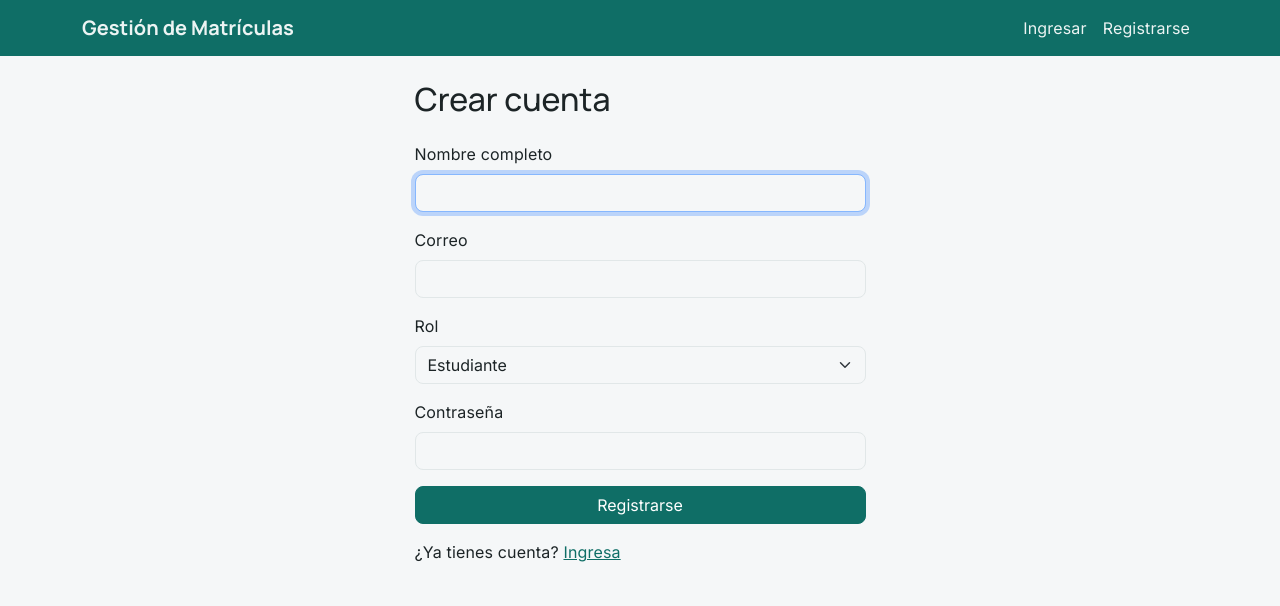
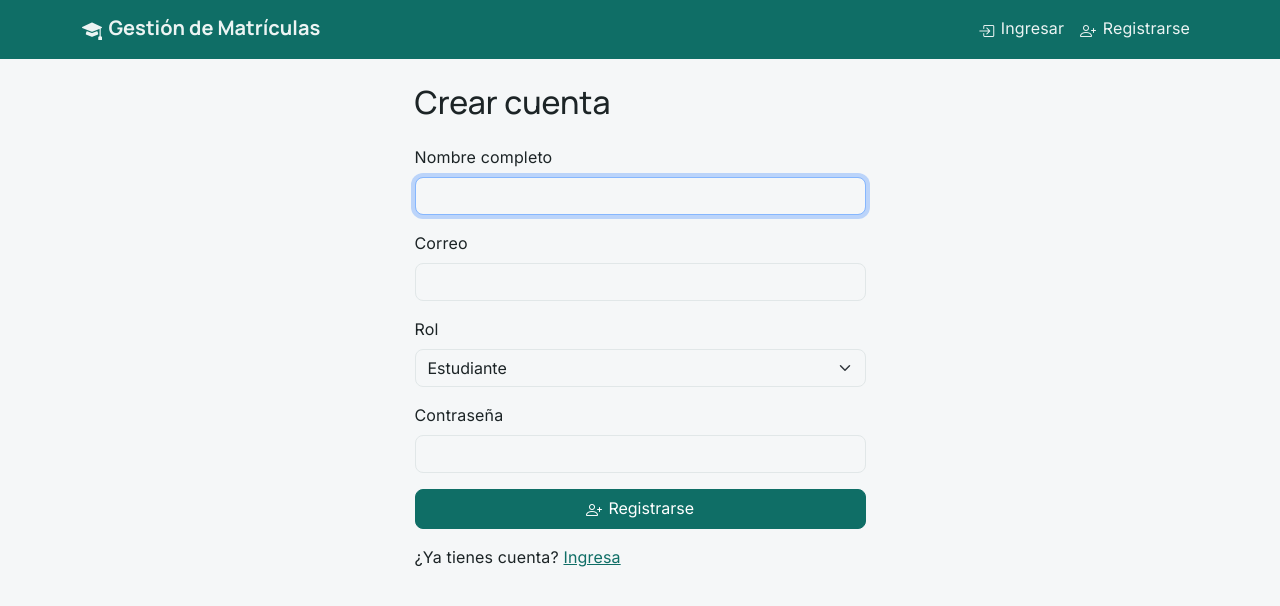
Before and after one commit to Bcristianr10/mono_webapp_mircoservicios, a Flask app: page /register in a window 1280 px wide. Shown: the top 606 px of the page. Run offline with Flask 3, Linux system fonts and the light colour scheme.

Commit message:
Agregar iconos (Bootstrap Icons) en navegacion, botones y reportes
Sin emojis: se usa el set de iconos SVG de Bootstrap Icons via CDN,
igual que Bootstrap CSS/JS. Cubre navbar, alertas flash, botones de
accion (nuevo curso, editar, inscribirme, cancelar, buscar, exportar,
volver) y encabezados de las tarjetas del dashboard de reportes.

```diff
--- a/micro_bff_app/micro_bff_app/templates/auth/login.html
+++ b/micro_bff_app/micro_bff_app/templates/auth/login.html
@@ -13,7 +13,7 @@
                 <label class="form-label">Contraseña</label>
                 <input type="password" name="password" class="form-control" required>
             </div>
-            <button type="submit" class="btn btn-primary w-100">Ingresar</button>
+            <button type="submit" class="btn btn-primary w-100"><i class="bi bi-box-arrow-in-right"></i>Ingresar</button>
         </form>
         <p class="mt-3">¿No tienes cuenta? <a href="{{ url_for('auth.register') }}">Regístrate</a></p>
     </div>
--- a/micro_bff_app/micro_bff_app/templates/auth/register.html
+++ b/micro_bff_app/micro_bff_app/templates/auth/register.html
@@ -24,7 +24,7 @@
                 <label class="form-label">Contraseña</label>
                 <input type="password" name="password" class="form-control" required>
             </div>
-            <button type="submit" class="btn btn-primary w-100">Registrarse</button>
+            <button type="submit" class="btn btn-primary w-100"><i class="bi bi-person-plus"></i>Registrarse</button>
         </form>
         <p class="mt-3">¿Ya tienes cuenta? <a href="{{ url_for('auth.login') }}">Ingresa</a></p>
     </div>
--- a/micro_bff_app/micro_bff_app/templates/base.html
+++ b/micro_bff_app/micro_bff_app/templates/base.html
@@ -5,6 +5,7 @@
     <meta name="viewport" content="width=device-width, initial-scale=1.0">
     <title>{% block title %}Gestión de Matrículas{% endblock %}</title>
     <link href="https://cdn.jsdelivr.net/npm/bootstrap@5.3.3/dist/css/bootstrap.min.css" rel="stylesheet">
+    <link href="https://cdn.jsdelivr.net/npm/bootstrap-icons@1.11.3/font/bootstrap-icons.min.css" rel="stylesheet">
     <link rel="preconnect" href="https://fonts.googleapis.com">
     <link rel="preconnect" href="https://fonts.gstatic.com" crossorigin>
     <link href="https://fonts.googleapis.com/css2?family=Manrope:wght@500;600;700;800&family=Inter:wght@400;500;600&display=swap" rel="stylesheet">
@@ -138,38 +139,52 @@
         .table > tbody > tr:last-child > td {
             border-bottom: none;
         }
+
+        .bi {
+            vertical-align: -0.14em;
+        }
+        .nav-link .bi,
+        .btn .bi,
+        .navbar-brand .bi,
+        .card-header .bi,
+        h6 .bi {
+            margin-right: 0.4rem;
+        }
+        .alert .bi {
+            margin-right: 0.5rem;
+        }
     </style>
 </head>
 <body>
     <nav class="navbar navbar-expand-lg navbar-dark navbar-eduflex mb-4">
         <div class="container">
-            <a class="navbar-brand" href="{{ url_for('index') }}">Gestión de Matrículas</a>
+            <a class="navbar-brand" href="{{ url_for('index') }}"><i class="bi bi-mortarboard-fill"></i>Gestión de Matrículas</a>
             <button class="navbar-toggler" type="button" data-bs-toggle="collapse" data-bs-target="#mainNavbar">
                 <span class="navbar-toggler-icon"></span>
             </button>
             <div class="collapse navbar-collapse" id="mainNavbar">
                 <ul class="navbar-nav me-auto">
                     {% if session.token %}
-                    <li class="nav-item"><a class="nav-link" href="{{ url_for('courses.list_courses') }}">Cursos</a></li>
+                    <li class="nav-item"><a class="nav-link" href="{{ url_for('courses.list_courses') }}"><i class="bi bi-journal-bookmark"></i>Cursos</a></li>
                     {% if session.role == "student" %}
-                    <li class="nav-item"><a class="nav-link" href="{{ url_for('enrollments.my_enrollments') }}">Mis matrículas</a></li>
+                    <li class="nav-item"><a class="nav-link" href="{{ url_for('enrollments.my_enrollments') }}"><i class="bi bi-clipboard-check"></i>Mis matrículas</a></li>
                     {% endif %}
                     {% if session.role in ("instructor", "admin") %}
-                    <li class="nav-item"><a class="nav-link" href="{{ url_for('courses.my_courses') }}">Mis cursos</a></li>
+                    <li class="nav-item"><a class="nav-link" href="{{ url_for('courses.my_courses') }}"><i class="bi bi-easel"></i>Mis cursos</a></li>
                     {% endif %}
                     {% if session.role == "admin" %}
-                    <li class="nav-item"><a class="nav-link" href="{{ url_for('users.list_users') }}">Usuarios</a></li>
-                    <li class="nav-item"><a class="nav-link" href="{{ url_for('reports.dashboard') }}">Reportes</a></li>
+                    <li class="nav-item"><a class="nav-link" href="{{ url_for('users.list_users') }}"><i class="bi bi-people"></i>Usuarios</a></li>
+                    <li class="nav-item"><a class="nav-link" href="{{ url_for('reports.dashboard') }}"><i class="bi bi-bar-chart-line"></i>Reportes</a></li>
                     {% endif %}
                     {% endif %}
                 </ul>
                 <ul class="navbar-nav">
                     {% if session.token %}
-                    <li class="nav-item"><span class="nav-link text-light">{{ session.full_name }} ({{ session.role_label }})</span></li>
-                    <li class="nav-item"><a class="nav-link" href="{{ url_for('auth.logout') }}">Salir</a></li>
+                    <li class="nav-item"><span class="nav-link text-light"><i class="bi bi-person-circle"></i>{{ session.full_name }} ({{ session.role_label }})</span></li>
+                    <li class="nav-item"><a class="nav-link" href="{{ url_for('auth.logout') }}"><i class="bi bi-box-arrow-right"></i>Salir</a></li>
                     {% else %}
-                    <li class="nav-item"><a class="nav-link" href="{{ url_for('auth.login') }}">Ingresar</a></li>
-                    <li class="nav-item"><a class="nav-link" href="{{ url_for('auth.register') }}">Registrarse</a></li>
+                    <li class="nav-item"><a class="nav-link" href="{{ url_for('auth.login') }}"><i class="bi bi-box-arrow-in-right"></i>Ingresar</a></li>
+                    <li class="nav-item"><a class="nav-link" href="{{ url_for('auth.register') }}"><i class="bi bi-person-plus"></i>Registrarse</a></li>
                     {% endif %}
                 </ul>
             </div>
@@ -181,7 +196,7 @@
             {% if messages %}
                 {% for category, message in messages %}
                 <div class="alert alert-{{ category }} alert-dismissible fade show" role="alert">
-                    {{ message }}
+                    <i class="bi {{ 'bi-check-circle-fill' if category == 'success' else 'bi-exclamation-triangle-fill' if category == 'danger' else 'bi-info-circle-fill' }}"></i>{{ message }}
                     <button type="button" class="btn-close" data-bs-dismiss="alert"></button>
                 </div>
                 {% endfor %}
--- a/micro_bff_app/micro_bff_app/templates/courses/form.html
+++ b/micro_bff_app/micro_bff_app/templates/courses/form.html
@@ -20,9 +20,9 @@
                     value="{{ course.capacity if course else 30 }}">
             </div>
             <button type="submit" class="btn btn-primary">
-                {% if course %}Guardar cambios{% else %}Crear curso{% endif %}
+                <i class="bi bi-check-lg"></i>{% if course %}Guardar cambios{% else %}Crear curso{% endif %}
             </button>
-            <a href="{{ url_for('courses.my_courses') }}" class="btn btn-link">Cancelar</a>
+            <a href="{{ url_for('courses.my_courses') }}" class="btn btn-link"><i class="bi bi-x-lg"></i>Cancelar</a>
         </form>
     </div>
 </div>
--- a/micro_bff_app/micro_bff_app/templates/courses/list.html
+++ b/micro_bff_app/micro_bff_app/templates/courses/list.html
@@ -4,7 +4,7 @@
 <div class="d-flex justify-content-between align-items-center mb-4">
     <h2>Cursos disponibles</h2>
     {% if session.role in ("instructor", "admin") %}
-    <a href="{{ url_for('courses.new_course') }}" class="btn btn-success">+ Nuevo curso</a>
+    <a href="{{ url_for('courses.new_course') }}" class="btn btn-success"><i class="bi bi-plus-circle"></i>Nuevo curso</a>
     {% endif %}
 </div>
 
@@ -18,9 +18,9 @@
                 <p class="text-muted small">
                     Cupo: {{ enrolled_counts.get(c.id, 0) }} / {{ c.capacity }}
                 </p>
-                <a href="{{ url_for('courses.detail', course_id=c.id) }}" class="btn btn-outline-primary btn-sm">Ver detalle</a>
+                <a href="{{ url_for('courses.detail', course_id=c.id) }}" class="btn btn-outline-primary btn-sm"><i class="bi bi-eye"></i>Ver detalle</a>
                 {% if session.role == "admin" or (session.role == "instructor" and c.instructor_id == session.user_id) %}
-                <a href="{{ url_for('courses.edit_course', course_id=c.id) }}" class="btn btn-outline-secondary btn-sm">Editar</a>
+                <a href="{{ url_for('courses.edit_course', course_id=c.id) }}" class="btn btn-outline-secondary btn-sm"><i class="bi bi-pencil"></i>Editar</a>
                 {% endif %}
             </div>
         </div>
--- a/micro_bff_app/micro_bff_app/templates/courses/mine.html
+++ b/micro_bff_app/micro_bff_app/templates/courses/mine.html
@@ -3,7 +3,7 @@
 {% block content %}
 <div class="d-flex justify-content-between align-items-center mb-4">
     <h2>Mis cursos</h2>
-    <a href="{{ url_for('courses.new_course') }}" class="btn btn-success">+ Nuevo curso</a>
+    <a href="{{ url_for('courses.new_course') }}" class="btn btn-success"><i class="bi bi-plus-circle"></i>Nuevo curso</a>
 </div>
 
 <div class="row">
@@ -21,8 +21,8 @@
                 <p class="text-muted small">
                     Cupo: {{ enrolled_counts.get(c.id, 0) }} / {{ c.capacity }}
                 </p>
-                <a href="{{ url_for('courses.detail', course_id=c.id) }}" class="btn btn-outline-primary btn-sm">Ver detalle</a>
-                <a href="{{ url_for('courses.edit_course', course_id=c.id) }}" class="btn btn-outline-secondary btn-sm">Editar</a>
+                <a href="{{ url_for('courses.detail', course_id=c.id) }}" class="btn btn-outline-primary btn-sm"><i class="bi bi-eye"></i>Ver detalle</a>
+                <a href="{{ url_for('courses.edit_course', course_id=c.id) }}" class="btn btn-outline-secondary btn-sm"><i class="bi bi-pencil"></i>Editar</a>
             </div>
         </div>
     </div>
--- a/micro_bff_app/micro_bff_app/templates/enrollments/list.html
+++ b/micro_bff_app/micro_bff_app/templates/enrollments/list.html
@@ -19,7 +19,7 @@
             <td>{{ e.enrolled_at[:10] if e.enrolled_at else "—" }}</td>
             <td>
                 <form method="POST" action="{{ url_for('enrollments.cancel', course_id=e.course_id) }}">
-                    <button type="submit" class="btn btn-outline-danger btn-sm">Cancelar</button>
+                    <button type="submit" class="btn btn-outline-danger btn-sm"><i class="bi bi-x-circle"></i>Cancelar</button>
                 </form>
             </td>
         </tr>
--- a/micro_bff_app/micro_bff_app/templates/reports/course_detail.html
+++ b/micro_bff_app/micro_bff_app/templates/reports/course_detail.html
@@ -1,7 +1,7 @@
 {% extends "base.html" %}
 {% block title %}Matrículas de {{ course_title }}{% endblock %}
 {% block content %}
-<a href="{{ url_for('reports.dashboard') }}" class="btn btn-link mb-3">&larr; Volver a reportes</a>
+<a href="{{ url_for('reports.dashboard') }}" class="btn btn-link mb-3"><i class="bi bi-arrow-left"></i>Volver a reportes</a>
 
 <h2 class="mb-1">{{ course_title }}</h2>
 <p class="text-muted mb-4">{{ total }} matrícula(s) en total</p>
@@ -10,10 +10,10 @@
     <form method="get" class="d-flex" role="search">
         <input type="text" name="q" value="{{ query }}" class="form-control me-2"
                placeholder="Buscar por nombre o correo">
-        <button type="submit" class="btn btn-outline-secondary">Buscar</button>
+        <button type="submit" class="btn btn-outline-secondary"><i class="bi bi-search"></i>Buscar</button>
     </form>
     <a href="{{ url_for('reports.course_export_csv', course_id=course_id, q=query) }}"
-       class="btn btn-success">Descargar CSV</a>
+       class="btn btn-success"><i class="bi bi-file-earmark-spreadsheet"></i>Descargar CSV</a>
 </div>
 
 <div class="table-responsive">
--- a/micro_bff_app/micro_bff_app/templates/reports/student_detail.html
+++ b/micro_bff_app/micro_bff_app/templates/reports/student_detail.html
@@ -1,7 +1,7 @@
 {% extends "base.html" %}
 {% block title %}Matrículas de {{ student_name }}{% endblock %}
 {% block content %}
-<a href="{{ url_for('reports.dashboard') }}" class="btn btn-link mb-3">&larr; Volver a reportes</a>
+<a href="{{ url_for('reports.dashboard') }}" class="btn btn-link mb-3"><i class="bi bi-arrow-left"></i>Volver a reportes</a>
 
 <h2 class="mb-1">{{ student_name }}</h2>
 <p class="text-muted mb-4">{{ student_email }} · {{ total }} matrícula(s) en total</p>
@@ -10,10 +10,10 @@
     <form method="get" class="d-flex" role="search">
         <input type="text" name="q" value="{{ query }}" class="form-control me-2"
                placeholder="Buscar por curso">
-        <button type="submit" class="btn btn-outline-secondary">Buscar</button>
+        <button type="submit" class="btn btn-outline-secondary"><i class="bi bi-search"></i>Buscar</button>
     </form>
     <a href="{{ url_for('reports.student_export_csv', user_id=user_id, q=query) }}"
-       class="btn btn-success">Descargar CSV</a>
+       class="btn btn-success"><i class="bi bi-file-earmark-spreadsheet"></i>Descargar CSV</a>
 </div>
 
 <div class="table-responsive">
```
Also changed, not shown: micro_bff_app/micro_bff_app/templates/courses/detail.html (+4 -4 lines), micro_bff_app/micro_bff_app/templates/reports/dashboard.html (+14 -14 lines).
